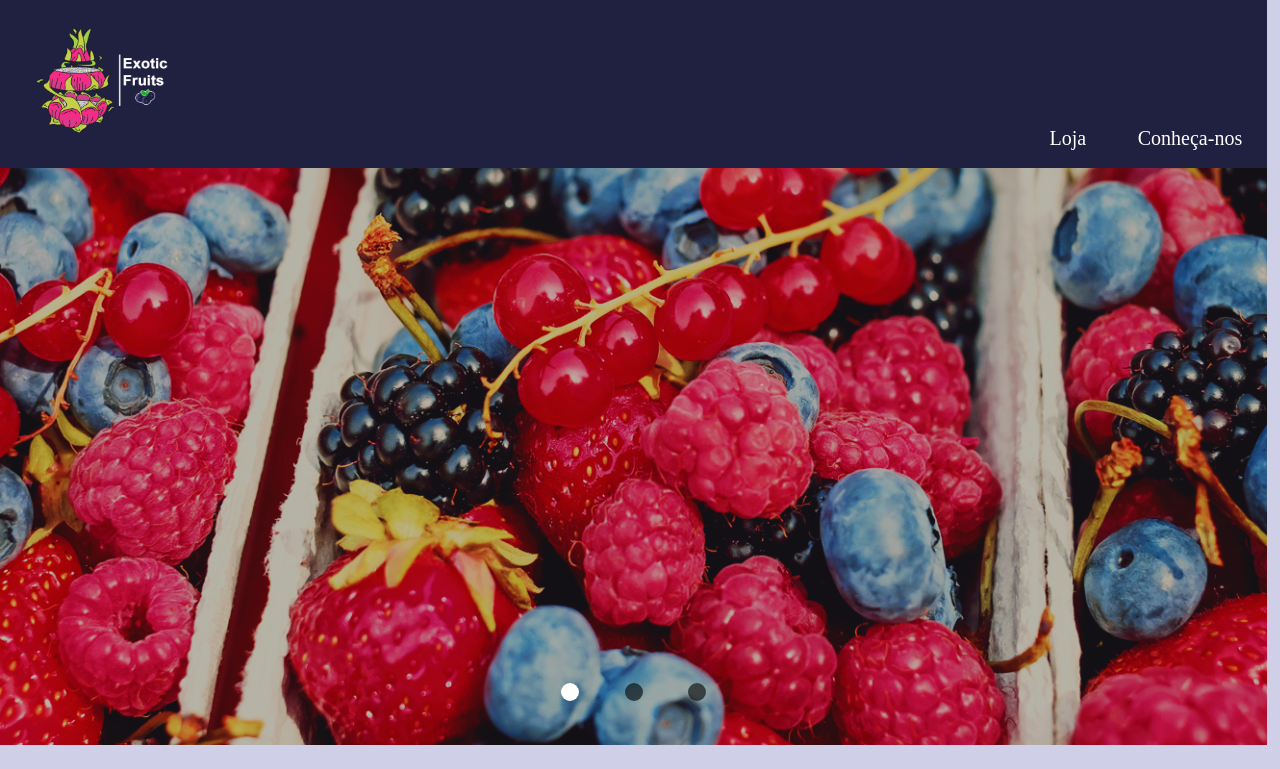
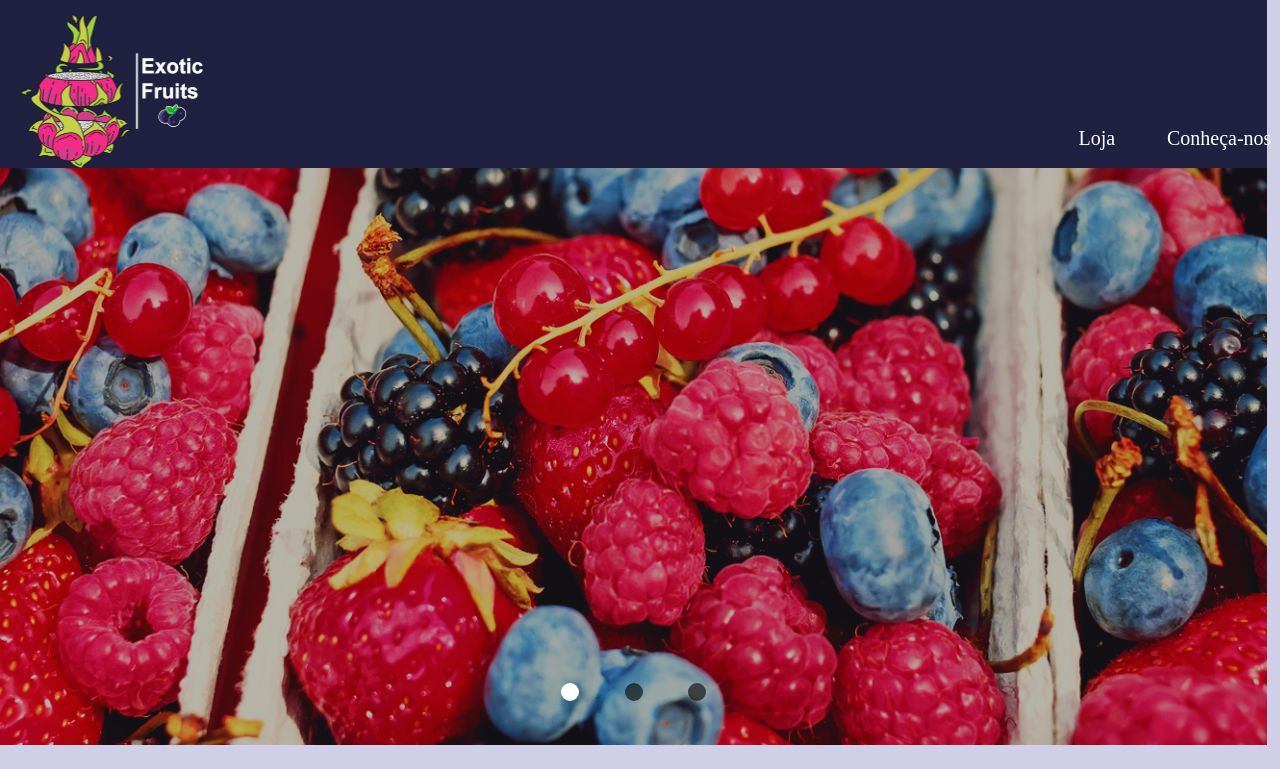
Before and after one commit to Yngredh/exotic_fruits, a plain HTML site: page index.html in a window 1280 px wide. Shown: the top 769 px of the page. Drawn offline with Linux system fonts and the light colour scheme.

Commit message:
Denovo o icone

```diff
--- a/css/main.css
+++ b/css/main.css
@@ -16,18 +16,18 @@ body{
     align-items: center;
 }
 .top-menu-bar ul li#logo-container{
-    width: 15%;
-    height: 90%;
+    width: 40%;
+    height: 40;
     display: flex;
-    justify-content: center;
+    justify-content: left;
     align-items: center;
 }
 
 .top-menu-bar ul li #logo{
     position: relative;
     left: 1;
-    width: 100%;
-    height: 100%;
+    width: 237.5px;
+    height: 221.25px;
 }
 .top-menu-bar ul {
 	padding: 0;
@@ -97,7 +97,7 @@ body div.main-slide-button{
 }
 
 #dropdown{
-    width: 95vw;
+    width: 85vw;
     height: 100%;
     display: flex;
     justify-content: flex-end;
@@ -115,6 +115,7 @@ body div.main-slide-button{
     overflow: hidden;
     width: 1500px;
     height: 600px;
+    margin: 0 auto;
 }
 
 
```
